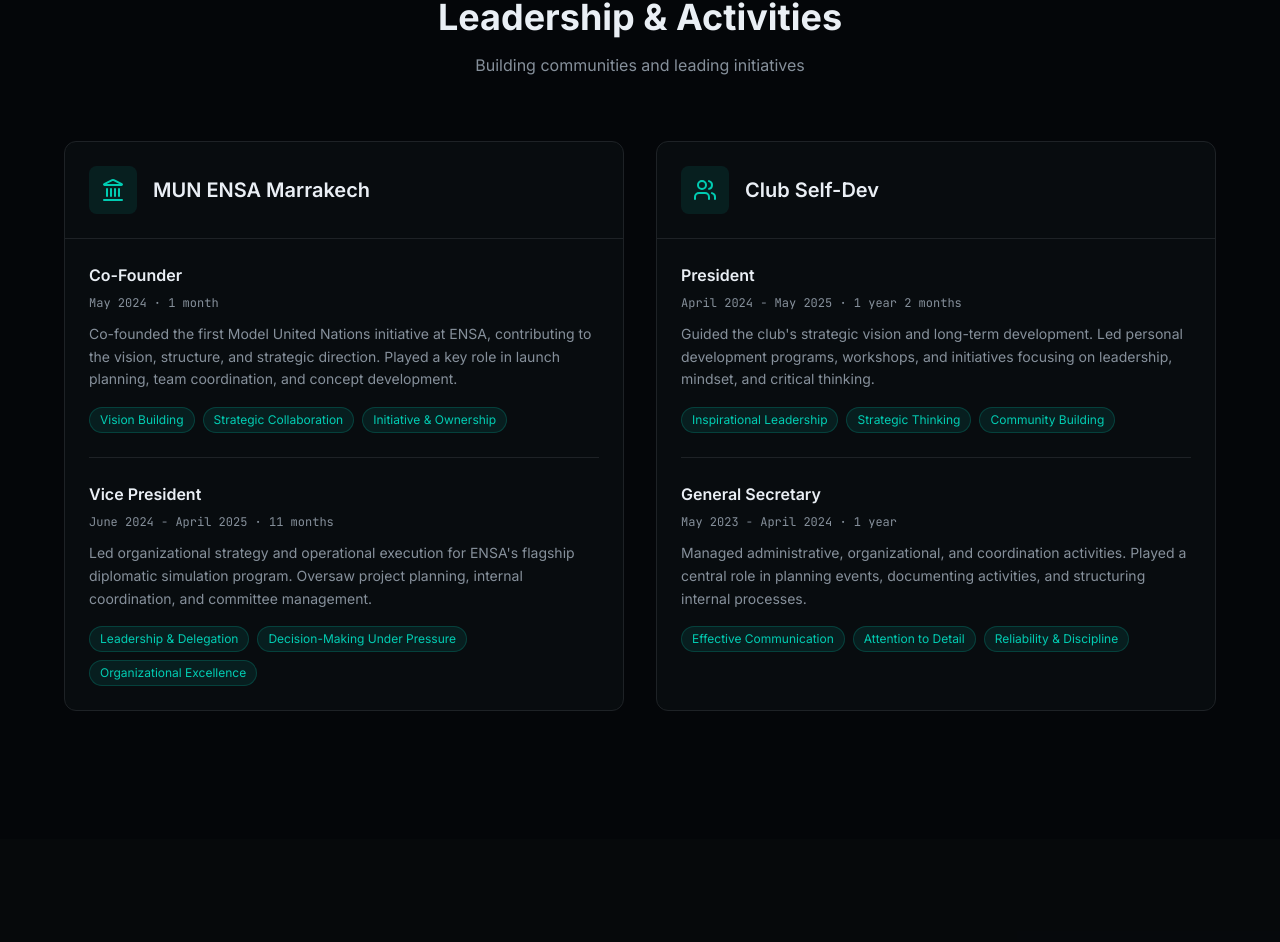
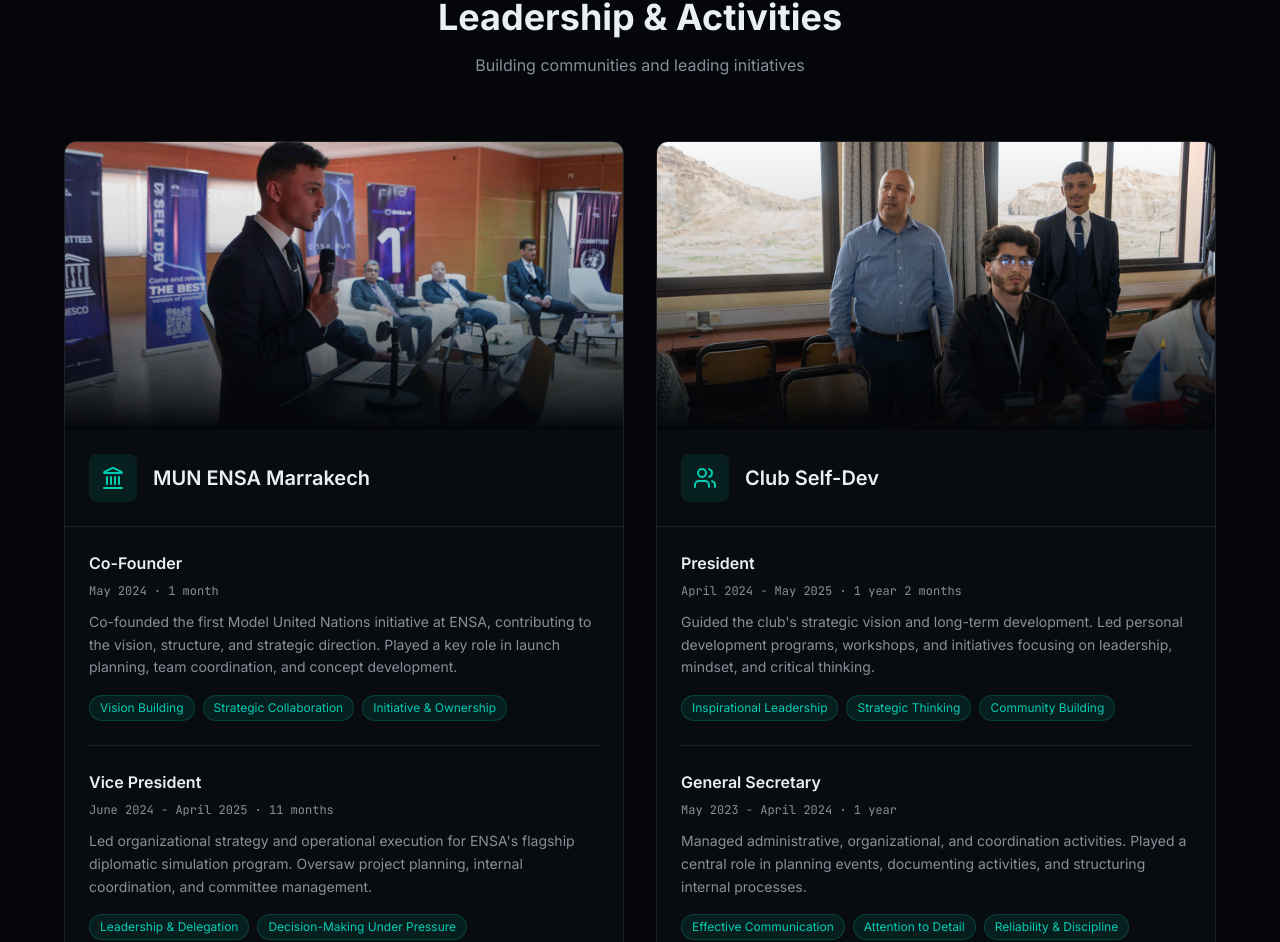
Before and after one commit to mourad-el-ouatik/portfolio, a Next.js app: page / in a window 1280 px wide. Shown: the part 8976-9918 px from the top of the page. Built offline with nearby package versions, Linux system fonts and the light colour scheme.

Commit message:
Add image support for leadership organizations
Added image properties for organizations in leadership.

```diff
--- a/components/leadership.tsx
+++ b/components/leadership.tsx
@@ -9,6 +9,7 @@ const leadership = [
   {
     organization: "MUN ENSA Marrakech",
     icon: Landmark,
+    image: "/bg1.png",
     roles: [
       {
         title: "Co-Founder",
@@ -27,6 +28,7 @@ const leadership = [
   {
     organization: "Club Self-Dev",
     icon: Users,
+    image: "/bg2.png",
     roles: [
       {
         title: "President",
@@ -78,6 +80,18 @@ export function Leadership() {
                 transition={{ duration: 0.5, delay: index * 0.1 }}
                 className="bg-card border border-border rounded-xl overflow-hidden hover:border-primary/50 transition-colors"
               >
+                {/* Image Banner */}
+                <div className="relative h-72 overflow-hidden">
+                  <img
+                    src={org.image}
+                    alt={org.organization}
+                    className="w-full h-full object-cover"
+                  />
+
+                  {/* Overlay */}
+                  <div className="absolute inset-0 bg-gradient-to-t from-background via-background/20 to-transparent" />
+                </div>
+
                 {/* Header */}
                 <div className="p-6 border-b border-border flex items-center gap-4">
                   <div className="w-12 h-12 flex items-center justify-center bg-primary/10 rounded-lg">
```
